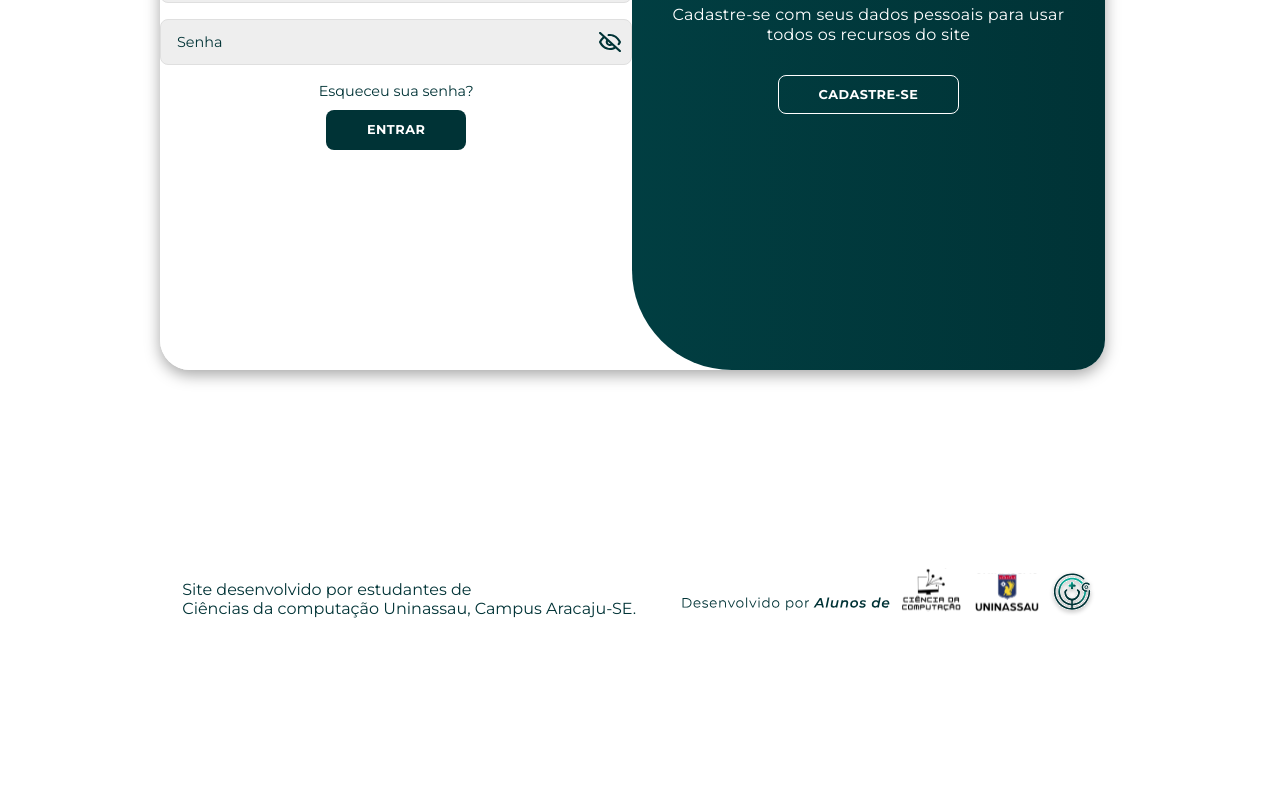
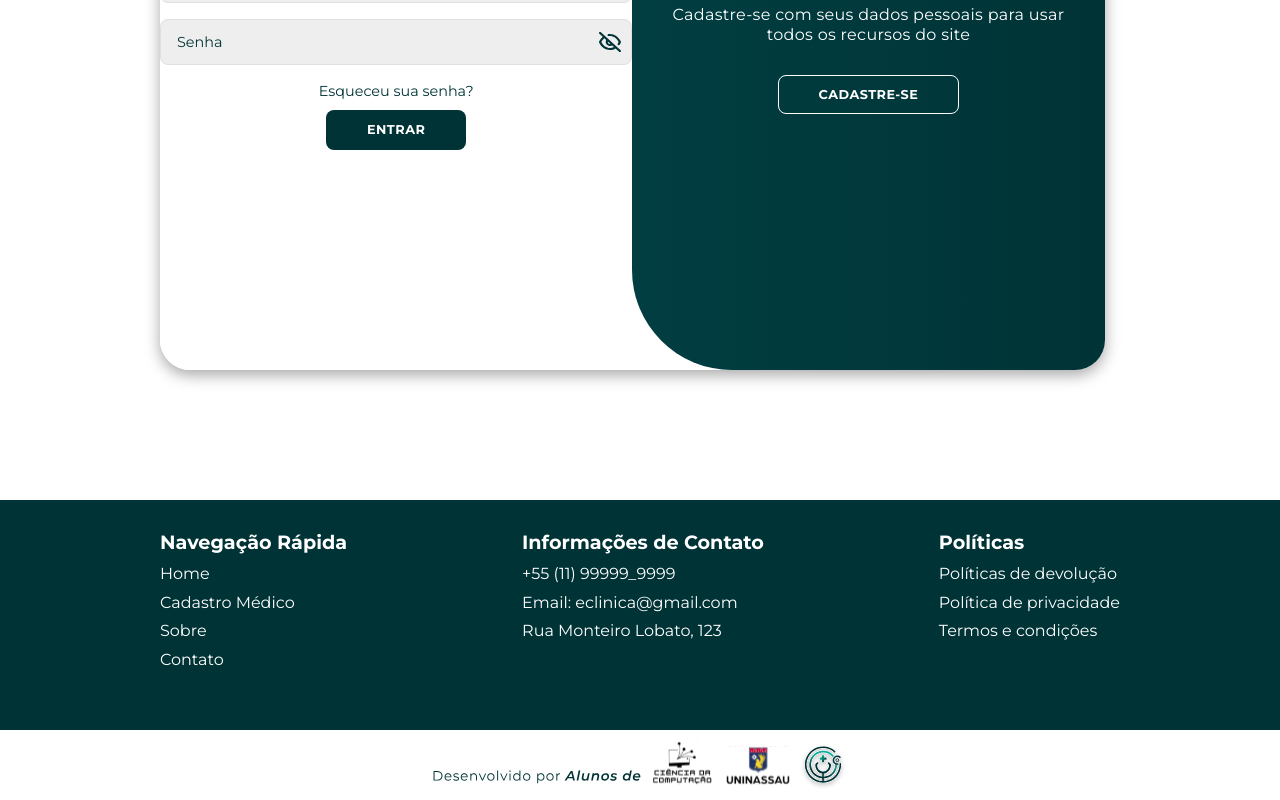
Before and after one commit to Telemedicine-platform/eclinica, a React (Vite) app in the folder frontend/: page /login in a window 1280 px wide. Shown: the part 460-1260 px from the top of the page. Before the commit the page ends 1110 px from the top, so only its background shows below. Built offline with nearby package versions, Linux system fonts and the light colour scheme.

Commit message:
footer pronto e correção no alinhamento

```diff
--- a/frontend/src/components/footer/footer.css
+++ b/frontend/src/components/footer/footer.css
@@ -1,26 +1,62 @@
 .conteiner_footer {
+    position: relative;
     width: 100%;
-    height: 150px;
+    height: 300px;
     display: flex;
+    flex-direction: column;
     align-items: flex-end;
     justify-content: space-between;
-    background-color: #ffffff;
-    color: #003336;
-    padding: 0 10rem 2rem 10rem;
+    background-color: #003336;
+    padding: 0 10rem 0rem 10rem;
 }
 
-.box_texto_footer {
+.box_footer {
+    width: 100%;
+    height: 100%;
     display: flex;
+    justify-content: space-between;
     align-items: center;
-    gap: 1rem;
 }
 
-.texto_desenvolvimento_footer {
-    font-size: 1rem;
+.navegation, .contact_info, .policies, .languages, .newsletter {
+    display: flex;
+    flex-direction: column;
+    align-items: left;
+    justify-content: flex-start;
+    height: 100%;
+}
+
+.title_footer {
+    font-size: 1.2rem;
+    font-weight: bold;
+    color: #fff;
+    margin: 30px 0 10px 0;
+}
+
+.list_footer {
+    display: flex;
+    flex-direction: column;
+    align-items: left;
+    gap: 0.6rem;
+}
+
+.li_footer {
+    list-style: none;
+}
+
+.link_footer {
+    text-decoration: none;
+    color: #fff;
 }
 
 .box_imagem_footer {
+    position: absolute;
+    bottom: 0;
+    left: 0;
+    width: 100%;
+    height: 70px;
     display: flex;
     align-items: center;
-    gap: 1rem;
+    justify-content: center;
+    background-color: #fff;
 }
--- a/frontend/src/components/footer/footer.jsx
+++ b/frontend/src/components/footer/footer.jsx
@@ -1,15 +1,80 @@
 import React from "react";
 import "./footer.css";
 import Uninassau from "../../assets/footer_logos.svg";
+import { Link } from "react-router-dom";
 
 function Footer() {
   return (
     <footer className="conteiner_footer">
-      <div className="box_texto_footer">
-        <p className="texto_desenvolvimento_footer">
-          Site desenvolvido por estudantes de <br /> Ciências da computação Uninassau,
-          Campus Aracaju-SE.
-        </p>
+      <div className="box_footer">
+        <div className="navegation">
+          <h3 className="title_footer">Navegação Rápida</h3>
+          <ul className="list_footer">
+            <li className="li_footer">
+              <Link to="/" className="link_footer">
+                Home
+              </Link>
+            </li>
+            <li className="li_footer">
+              <Link to="/cadastroMedico" className="link_footer">
+                Cadastro Médico
+              </Link>
+            </li>
+            <li className="li_footer">
+              <Link to={"/sobre"} className="link_footer">
+                Sobre
+              </Link>
+            </li>
+            <li className="li_footer">
+              <Link to="/contato" className="link_footer">
+                Contato
+              </Link>
+            </li>
+          </ul>
+        </div>
+        <div className="contact_info">
+          <h3 className="title_footer">Informações de Contato</h3>
+          <ul className="list_footer">
+            <li className="li_footer">
+              <a href="tel:+5511999999999" className="link_footer">
+                +55 (11) 99999_9999
+              </a>
+            </li>
+            <li className="li_footer">
+              <a
+                href="mailto:eclinica@gmail.com"
+                className="link_footer"
+              >
+                Email: eclinica@gmail.com
+              </a>
+            </li>
+            <li className="li_footer">
+              <a href="#" className="link_footer">
+                Rua Monteiro Lobato, 123
+              </a>
+            </li>
+          </ul>
+        </div>
+        <div className="policies">
+          <h3 className="title_footer">Políticas</h3>
+          <ul className="list_footer">
+            <li className="li_footer">
+              <a href="#" className="link_footer">
+                Políticas de devolução
+              </a>
+            </li>
+            <li className="li_footer">
+              <a href="#" className="link_footer">
+                Política de privacidade
+              </a>
+            </li>
+            <li className="li_footer">
+              <a href="#" className="link_footer">
+                Termos e condições
+              </a>
+            </li>
+          </ul>
+        </div>
       </div>
 
       <div className="box_imagem_footer">
--- a/frontend/src/components/home_components/boas_vindas/boas_vindas.css
+++ b/frontend/src/components/home_components/boas_vindas/boas_vindas.css
@@ -8,7 +8,8 @@
 }
 
 .titulo_boas_vindas {
-    text-align: start;
+    width: 100%;
+    text-align: left;
     font-size: 2.3rem;
     margin-top: 2rem;
     color: #003336;
--- a/frontend/src/components/home_components/recursos_eClinica/recursos.css
+++ b/frontend/src/components/home_components/recursos_eClinica/recursos.css
@@ -5,7 +5,6 @@
     flex-direction: column;
     align-items: center;
     justify-content: center;
-    padding: 3rem 10rem 0 10rem;
     margin-top: 10rem;
 }
 
@@ -14,6 +13,7 @@
     font-size: 2.3rem;
     color: #003336;
     width: 100%;
+    padding: 0 10rem;
 }
 
 .container_cards_recursos {
@@ -21,7 +21,7 @@
     width: 98.8vw;
     display: flex;
     align-items: center;
-    justify-content: center;
+    justify-content: left;
     flex-direction: column;
     padding: 3rem 10rem;
     gap: 5rem;
@@ -35,7 +35,9 @@
 .span_header_grupo {
     display: flex;
     align-items: center;
+    justify-content: flex-start;
     gap: 1rem;
+    margin:0 auto 0 0;
 }
 
 .title_header_grupo {
@@ -59,9 +61,11 @@
 
 .card_recursos {
     display: flex;
-    flex-direction: column;
-    align-items: flex-start;
-    justify-content: center;
-    gap: 1rem;
-    width: 100%;
-}
+        flex-direction: column;
+        justify-content: space-evenly;
+        gap: 1rem;
+        width: 100%;
+        flex-wrap: wrap;
+        align-content: flex-start;
+        align-items: center;
+    }
--- a/frontend/src/main.css
+++ b/frontend/src/main.css
@@ -1,9 +1,14 @@
 @charset "UTF-8";
 
 * {
-    margin: 0 auto;
+    margin: 0;
     padding: 0;
     box-sizing: border-box;
     font-family: 'Montserrat', sans-serif;
     max-width: 1920px;
 }
+
+html {
+    scroll-behavior: smooth;
+    margin: 0 auto;
+}
```
